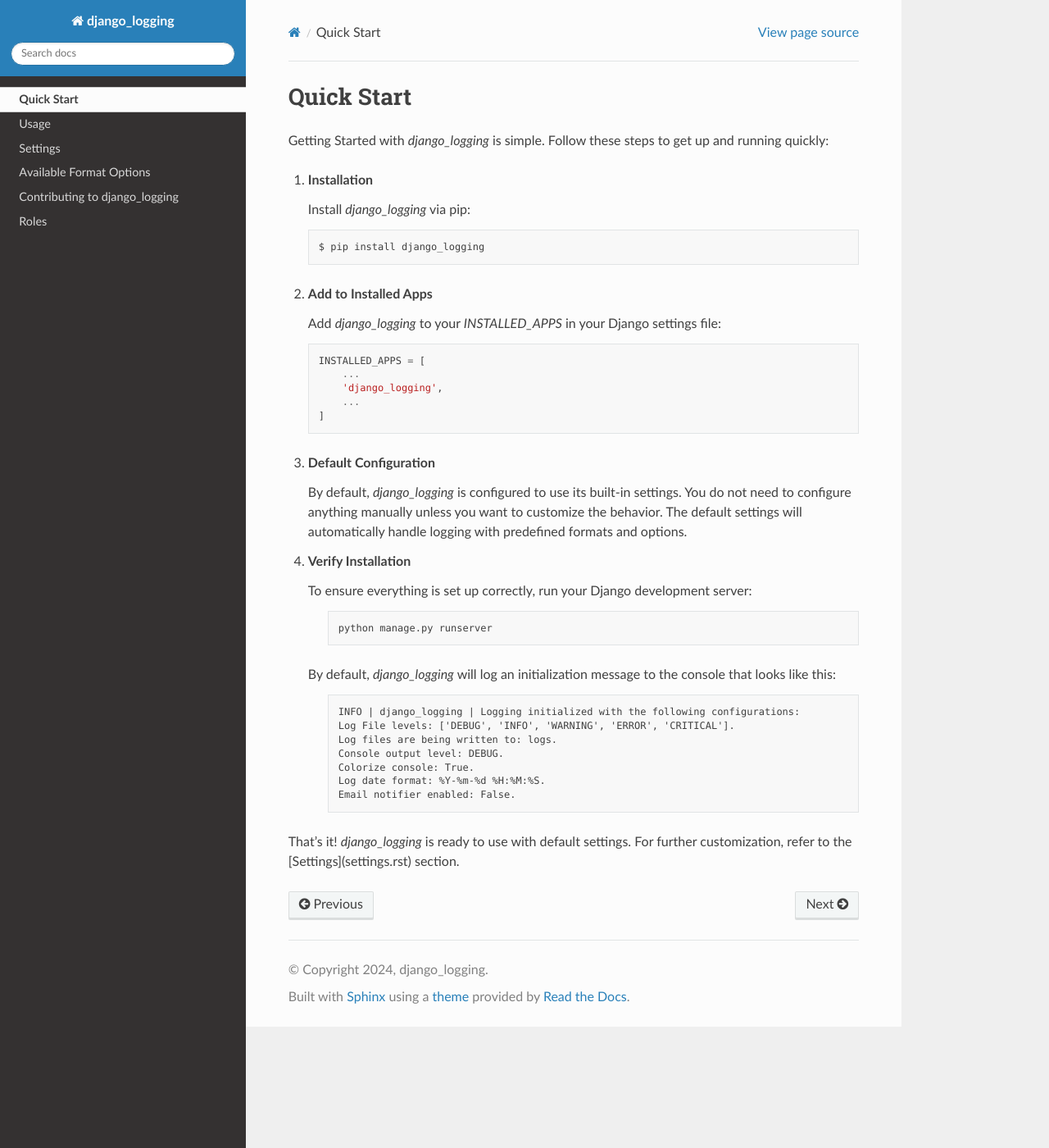
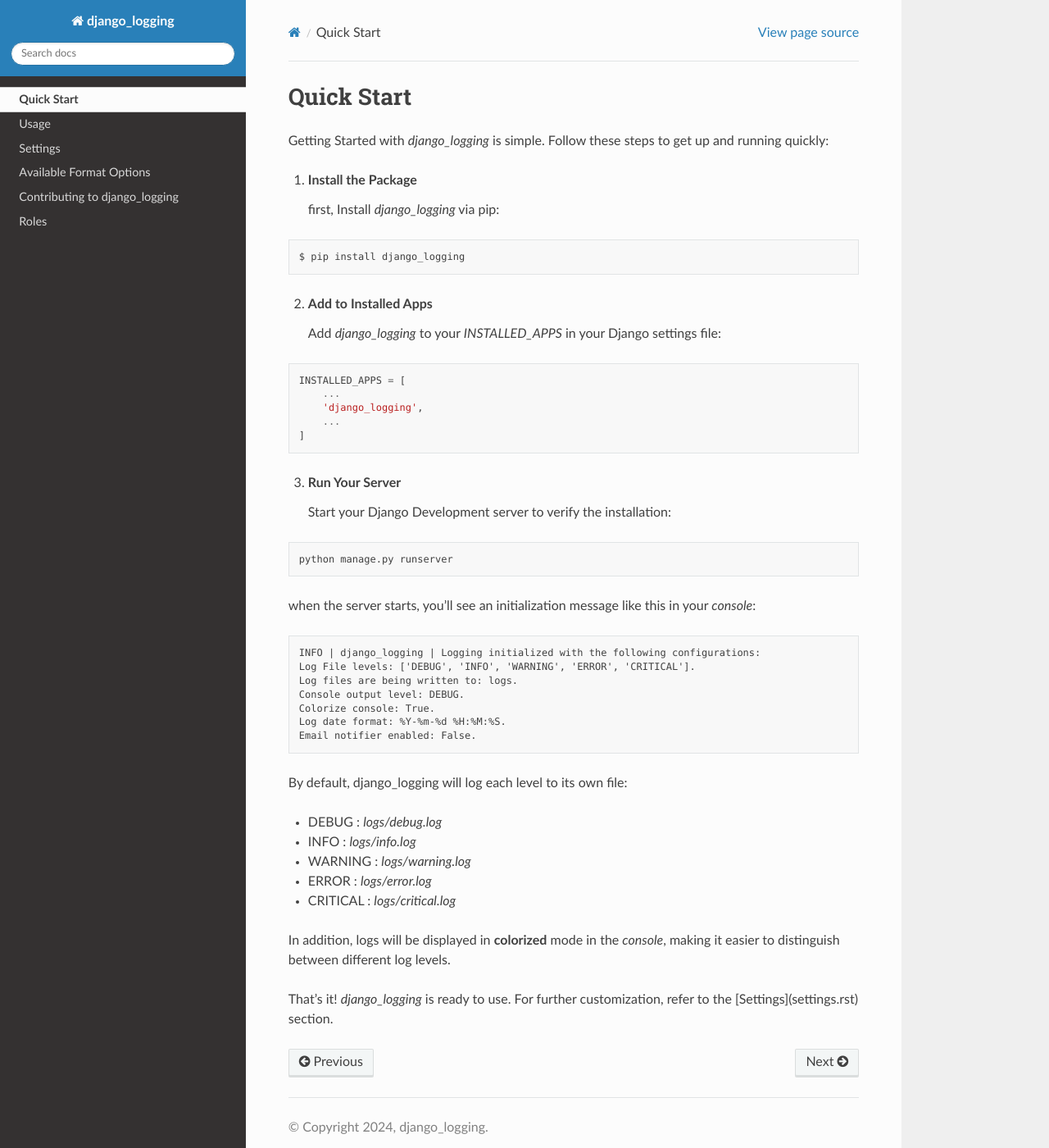
Before and after one commit to Lazarus-org/django_logging, a Sphinx documentation site: the page built from docs/quick_start.rst, in a window 1280 px wide and 1400 px high. Shown: the whole window at 82% size. Built offline with Sphinx 7.4.7 and the Read the Docs theme 2.0.0, drawn with Linux system fonts in a browser that asks for light colours.

Commit message:
:zap::hammer: refactor(docs):update quick start section in readme.md & index.rst

```diff
--- a/docs/quick_start.rst
+++ b/docs/quick_start.rst
@@ -3,49 +3,54 @@
 
 Getting Started with `django_logging` is simple. Follow these steps to get up and running quickly:
 
-1. **Installation**
+1. **Install the Package**
 
-   Install `django_logging` via pip:
+   first, Install `django_logging` via pip:
 
-   .. code-block:: shell
+.. code-block:: shell
 
-      $ pip install django_logging
+  $ pip install django_logging
 
 2. **Add to Installed Apps**
 
    Add `django_logging` to your `INSTALLED_APPS` in your Django settings file:
 
-   .. code-block::
+.. code-block::
 
-      INSTALLED_APPS = [
-          ...
-          'django_logging',
-          ...
-      ]
+  INSTALLED_APPS = [
+      ...
+      'django_logging',
+      ...
+  ]
 
-3. **Default Configuration**
+3. **Run Your Server**
 
-   By default, `django_logging` is configured to use its built-in settings. You do not need to configure anything manually unless you want to customize the behavior. The default settings will automatically handle logging with predefined formats and options.
+   Start your Django Development server to verify the installation:
 
-4. **Verify Installation**
+.. code-block:: shell
 
-   To ensure everything is set up correctly, run your Django development server:
+   python manage.py runserver
 
-    .. code-block:: shell
+when the server starts, you'll see an initialization message like this in your *console*:
 
-      python manage.py runserver
+.. code-block:: text
 
-   By default, `django_logging` will log an initialization message to the console that looks like this:
+  INFO | django_logging | Logging initialized with the following configurations:
+  Log File levels: ['DEBUG', 'INFO', 'WARNING', 'ERROR', 'CRITICAL'].
+  Log files are being written to: logs.
+  Console output level: DEBUG.
+  Colorize console: True.
+  Log date format: %Y-%m-%d %H:%M:%S.
+  Email notifier enabled: False.
 
-    .. code-block:: text
+By default, django_logging will log each level to its own file:
 
-      INFO | django_logging | Logging initialized with the following configurations:
-      Log File levels: ['DEBUG', 'INFO', 'WARNING', 'ERROR', 'CRITICAL'].
-      Log files are being written to: logs.
-      Console output level: DEBUG.
-      Colorize console: True.
-      Log date format: %Y-%m-%d %H:%M:%S.
-      Email notifier enabled: False.
+- DEBUG : `logs/debug.log`
+- INFO : `logs/info.log`
+- WARNING : `logs/warning.log`
+- ERROR : `logs/error.log`
+- CRITICAL : `logs/critical.log`
 
+In addition, logs will be displayed in **colorized** mode in the `console`, making it easier to distinguish between different log levels.
 
-That's it! `django_logging` is ready to use with default settings. For further customization, refer to the [Settings](settings.rst) section.
+That's it! `django_logging` is ready to use. For further customization, refer to the [Settings](settings.rst) section.
```
Also changed, not shown: README.md (+13 -10 lines).
